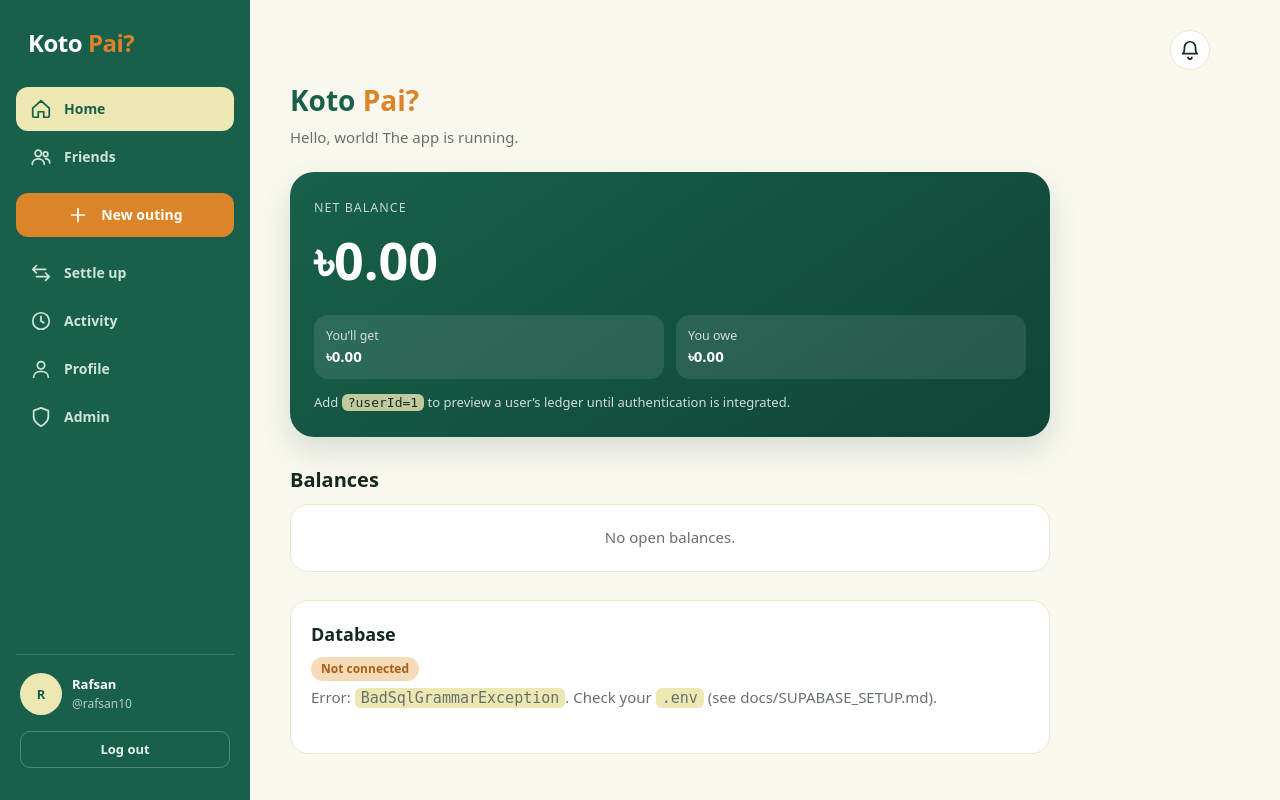
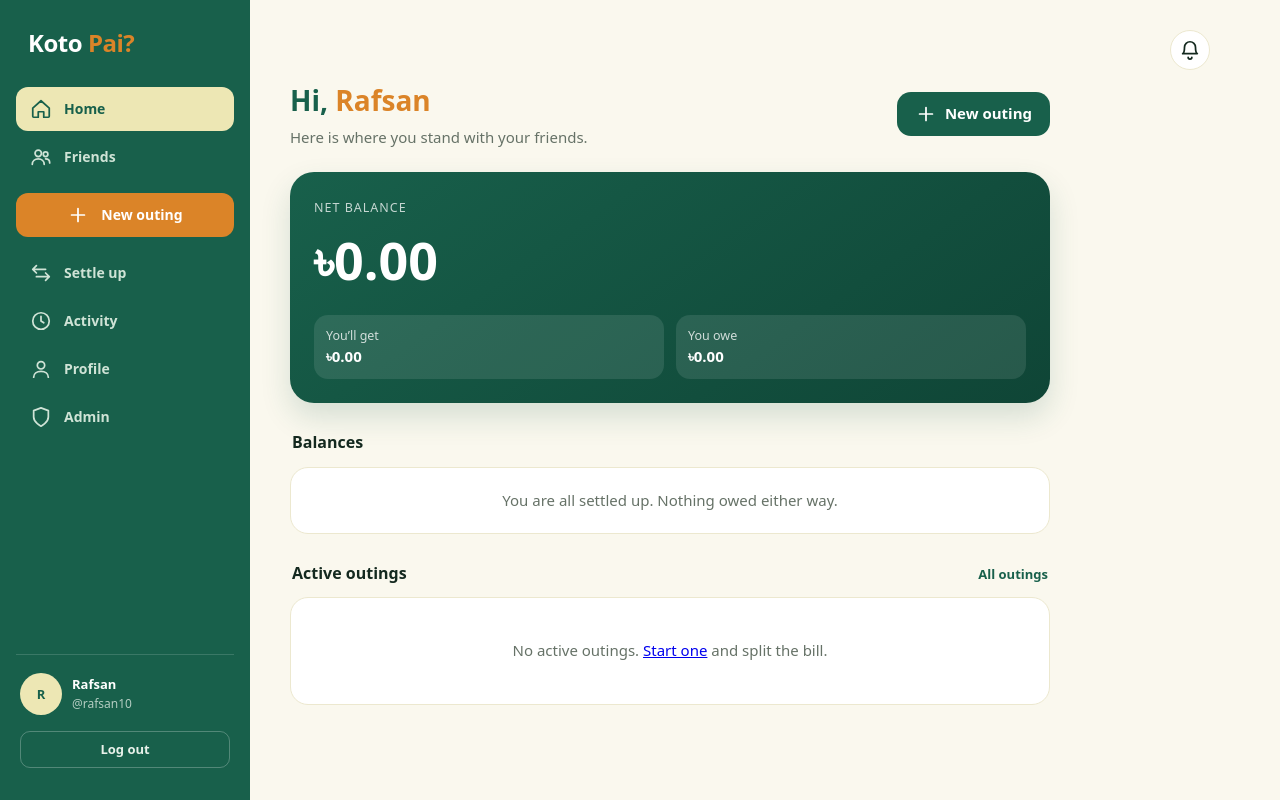
Before and after one commit to narukami00/Koto-Pai, a Spring Boot app: page / in a window 1280 px wide. Run offline with Spring Boot 4, Linux system fonts and the light colour scheme; a user stored in the database is signed in; data that the repository does not hold is empty; some of the project's set-up classes (security, data sources, template engines, error pages and the like) are left out, and stand-ins take their place; some libraries are stand-ins or nearby versions.

Commit message:
feat: add home dashboard with balances and active outings, and close ledger preview leak
The placeholder home page is now the signed-in user's dashboard: net balance,
the five biggest friend/guest balances by name, the latest active outings and a
draft reminder. HomePageFacade gathers it in one read-only transaction.

The old ?userId= parameter let anyone read another user's ledger and is gone;
visitors who are not signed in get a public welcome page instead.

```diff
--- a/src/main/java/com/kotopai/home/HomeController.java
+++ b/src/main/java/com/kotopai/home/HomeController.java
@@ -1,39 +1,31 @@
 package com.kotopai.home;
 
-import org.springframework.jdbc.core.JdbcTemplate;
+import com.kotopai.auth.service.KotopaiUserDetails;
+import org.springframework.security.core.annotation.AuthenticationPrincipal;
 import org.springframework.stereotype.Controller;
 import org.springframework.ui.Model;
 import org.springframework.web.bind.annotation.GetMapping;
-import org.springframework.web.bind.annotation.RequestParam;
 
-import com.kotopai.ledger.service.LedgerService;
-import com.kotopai.ledger.service.LedgerSummary;
-
+/**
+ * The signed-in user's dashboard. It always shows the caller's own ledger and outings; the old {@code ?userId=}
+ * preview parameter was removed because it let anyone read another user's balances. The path is public in the
+ * security config, so visitors who are not signed in get the welcome page instead.
+ */
 @Controller
 public class HomeController {
 
-    private final JdbcTemplate jdbc;
-    private final LedgerService ledger;
+    private final HomePageFacade home;
 
-    public HomeController(JdbcTemplate jdbc, LedgerService ledger) {
-        this.jdbc = jdbc;
-        this.ledger = ledger;
+    public HomeController(HomePageFacade home) {
+        this.home = home;
     }
 
     @GetMapping("/")
-    public String home(@RequestParam(required = false) Long userId, Model model) {
-        model.addAttribute("ledger", userId == null ? LedgerSummary.empty(0) : ledger.summaryFor(userId));
-        model.addAttribute("ledgerUserId", userId);
-        try {
-            String version = jdbc.queryForObject("select version()", String.class);
-            String now = jdbc.queryForObject("select cast(current_timestamp as varchar)", String.class);
-            model.addAttribute("dbUp", true);
-            model.addAttribute("dbVersion", version);
-            model.addAttribute("dbTime", now);
-        } catch (Exception e) {
-            model.addAttribute("dbUp", false);
-            model.addAttribute("dbError", e.getClass().getSimpleName());
+    public String home(@AuthenticationPrincipal KotopaiUserDetails currentUser, Model model) {
+        if (currentUser == null) {
+            return "landing";
         }
+        model.addAttribute("home", home.forUser(currentUser.getId(), currentUser.getDisplayName()));
         return "home";
     }
 }
--- a/src/main/resources/templates/home.html
+++ b/src/main/resources/templates/home.html
@@ -1,58 +1,82 @@
 <!DOCTYPE html>
 <html lang="en" xmlns:th="http://www.thymeleaf.org"
       th:replace="~{layout :: page('Home', 'home', ~{::main})}">
+<head>
+  <title>Home · Koto Pai</title>
+</head>
 <body>
 <main class="dashboard">
   <header class="page-head">
     <div>
-        <h1 class="brand">Koto <span>Pai?</span></h1>
-        <p class="muted">Hello, world! The app is running.</p>
+      <h1 class="brand">Hi, <span th:text="${home.displayName}">Rafsan</span></h1>
+      <p class="muted">Here is where you stand with your friends.</p>
     </div>
-      <a th:if="${ledgerUserId != null}" class="button secondary"
-         th:href="@{/ledger(userId=${ledgerUserId})}">Full ledger</a>
+    <a class="btn" th:href="@{/outings/new}"><svg class="i"><use href="#i-plus"/></svg><span>New outing</span></a>
   </header>
 
   <section class="hero">
     <small>Net balance</small>
-      <strong th:text="${'৳' + ledger.net}">৳0.00</strong>
+    <strong th:text="${(home.net.signum() < 0 ? '−' : '') + '৳' + home.net.abs()}">৳0.00</strong>
     <div class="hero-split">
-        <div><small>You’ll get</small><b th:text="${'৳' + ledger.totalReceivable}">৳0.00</b></div>
-        <div><small>You owe</small><b th:text="${'৳' + ledger.totalPayable}">৳0.00</b></div>
+      <div><small>You’ll get</small><b th:text="${'৳' + home.receivable}">৳0.00</b></div>
+      <div><small>You owe</small><b th:text="${'৳' + home.payable}">৳0.00</b></div>
     </div>
-      <p th:if="${ledgerUserId == null}" class="hero-help">
-        Add <code>?userId=1</code> to preview a user’s ledger until authentication is integrated.
-      </p>
   </section>
 
   <section class="section-block">
-      <div class="section-title"><h2>Balances</h2></div>
+    <div class="sec"><h2>Balances</h2></div>
     <div class="card balance-list">
-        <p th:if="${#lists.isEmpty(ledger.balances)}" class="empty">No open balances.</p>
-        <a class="balance-row" th:each="balance : ${ledger.balances}"
-           th:href="${balance.type.name() == 'USER'} ? @{/ledger/friends/{id}(id=${balance.counterpartyId},userId=${ledger.userId})} : '#guest'">
-          <span class="avatar" th:text="${balance.type.name() == 'GUEST' ? 'G' : 'F'}">F</span>
+      <p th:if="${home.settledUp}" class="empty">You are all settled up. Nothing owed either way.</p>
+      <th:block th:each="b : ${home.balances}">
+        <a th:if="${b.linkable}" class="balance-row" th:href="@{/ledger/friends/{id}(id=${b.counterpartyId})}">
+          <span class="avatar" th:text="${b.initial}">F</span>
           <span class="balance-person">
-            <b th:text="${balance.type.name() == 'GUEST' ? 'Guest #' + balance.counterpartyId : 'Friend #' + balance.counterpartyId}">Friend</b>
-            <small th:text="${balance.type.name()}">USER</small>
+            <b th:text="${b.name}">Tanvir</b>
+            <small th:text="${b.owedToYou ? 'owes you' : 'you owe'}">owes you</small>
           </span>
-          <span class="balance-amount" th:classappend="${balance.balance.signum() >= 0 ? ' get' : ' owe'}"
-                th:text="${'৳' + balance.balance}">৳0.00</span>
+          <span class="balance-amount" th:classappend="${b.owedToYou ? ' get' : ' owe'}"
+                th:text="${'৳' + b.amount.abs()}">৳0.00</span>
         </a>
+        <div th:unless="${b.linkable}" class="balance-row">
+          <span class="avatar" th:text="${b.initial}">G</span>
+          <span class="balance-person">
+            <b><span th:text="${b.name}">Rahim</span> <span class="tag guest">Guest</span></b>
+            <small th:text="${b.owedToYou ? 'owes you' : 'you owe'}">owes you</small>
+          </span>
+          <span class="balance-amount" th:classappend="${b.owedToYou ? ' get' : ' owe'}"
+                th:text="${'৳' + b.amount.abs()}">৳0.00</span>
+        </div>
+      </th:block>
+      <p th:if="${home.hiddenBalances > 0}" class="empty">
+        and <span th:text="${home.hiddenBalances}">2</span> more.
+        <a th:href="@{/ledger}">See the full ledger</a>
+      </p>
     </div>
   </section>
 
-    <section class="card database-card">
-      <h2>Database</h2>
-      <p th:if="${dbUp}"><span class="tag ok">Connected</span></p>
-      <p th:unless="${dbUp}"><span class="tag warn">Not connected</span></p>
-
-      <dl th:if="${dbUp}">
-        <dt>Server</dt><dd th:text="${dbVersion}">PostgreSQL</dd>
-        <dt>Server time</dt><dd th:text="${dbTime}">now</dd>
-      </dl>
-      <p th:unless="${dbUp}" class="muted">
-        Error: <code th:text="${dbError}">Exception</code>.
-        Check your <code>.env</code> (see docs/SUPABASE_SETUP.md).
+  <section class="section-block">
+    <div class="sec">
+      <h2>Active outings</h2>
+      <a th:href="@{/outings}">All outings</a>
+    </div>
+    <div class="card">
+      <p th:if="${#lists.isEmpty(home.recentOutings)}" class="empty">
+        No active outings. <a th:href="@{/outings/new}">Start one</a> and split the bill.
+      </p>
+      <a th:each="o : ${home.recentOutings}" class="row" th:href="@{/outings/{id}(id=${o.id})}"
+         style="text-decoration: none; color: inherit;">
+        <div class="av" th:text="${#strings.substring(o.title, 0, 1).toUpperCase()}">B</div>
+        <div class="grow">
+          <b th:text="${o.title}">Burger night</b>
+          <small><span th:text="${#temporals.format(o.date, 'd MMM yyyy')}">6 Nov 2026</span>
+            · <span th:text="${o.mine ? 'by you' : 'by ' + o.creatorName}">by you</span></small>
+        </div>
+        <div class="amt" th:text="${'৳' + o.billTotal}">৳1900.00</div>
+      </a>
+    </div>
+    <p th:if="${home.draftCount > 0}" class="muted" style="margin-top: 10px;">
+      You have <b th:text="${home.draftCount}">1</b> unfinished
+      <a th:href="@{/outings}" th:text="${home.draftCount == 1 ? 'draft' : 'drafts'}">draft</a>.
     </p>
   </section>
 </main>
```
Also changed, not shown: src/main/java/com/kotopai/home/HomePageFacade.java (added, +99 -0 lines), src/main/resources/templates/landing.html (added, +29 -0 lines), 4 other files. Lines whose indentation alone changed are shown as unchanged.
